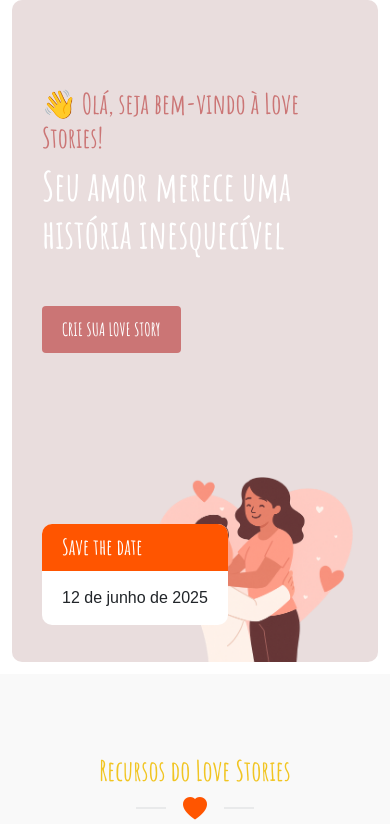
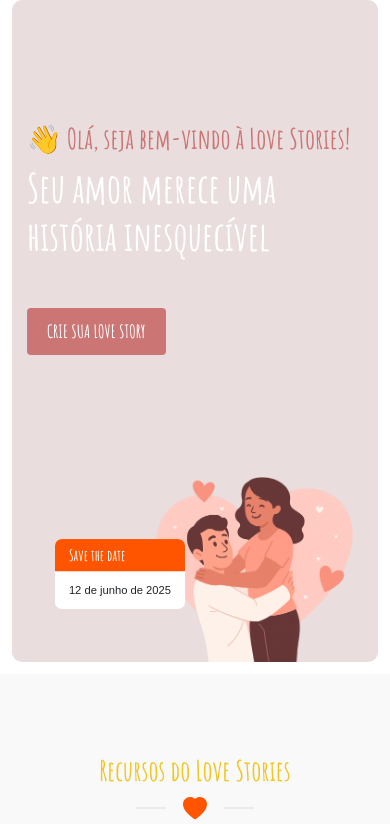
Before and after one commit to fiorellizz/lovestories, a Django app: page / in a window 390 px wide. Shown: the part 98-922 px from the top of the page. Run offline with Django 5.2, Linux system fonts and the light colour scheme; some libraries are stand-ins or nearby versions.

Commit message:
fix: ajuste imagem da landing page para celulares

```diff
--- a/templates/static/home/css/tooplate-wedding-lite.css
+++ b/templates/static/home/css/tooplate-wedding-lite.css
@@ -972,7 +972,25 @@
   }
 
   .hero-container {
-    padding: 30px;
+    position: relative;
+    z-index: 0;
+    padding: 30px 15px !important;
+  }
+
+  .save-the-date-wrap {
+    position: relative;
+    z-index: 2;
+    margin-top: 30px;
+    order: 2; /* Coloca o cartão após o conteúdo principal */
+  }
+
+  .hero-section .row {
+    flex-direction: column;
+  }
+
+  .save-the-date-thumb {
+    transform: scale(0.7);
+    margin: -15px auto 0;
   }
 }
 
```
